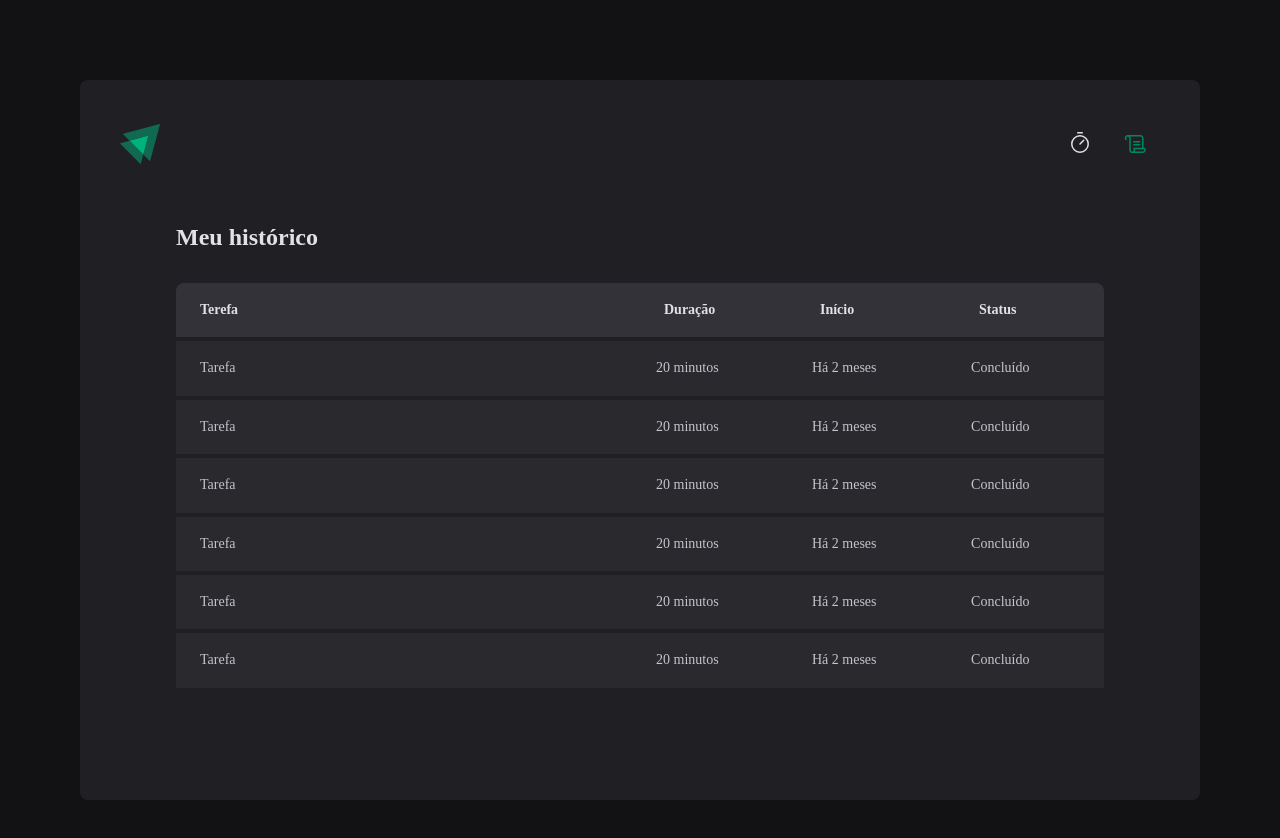
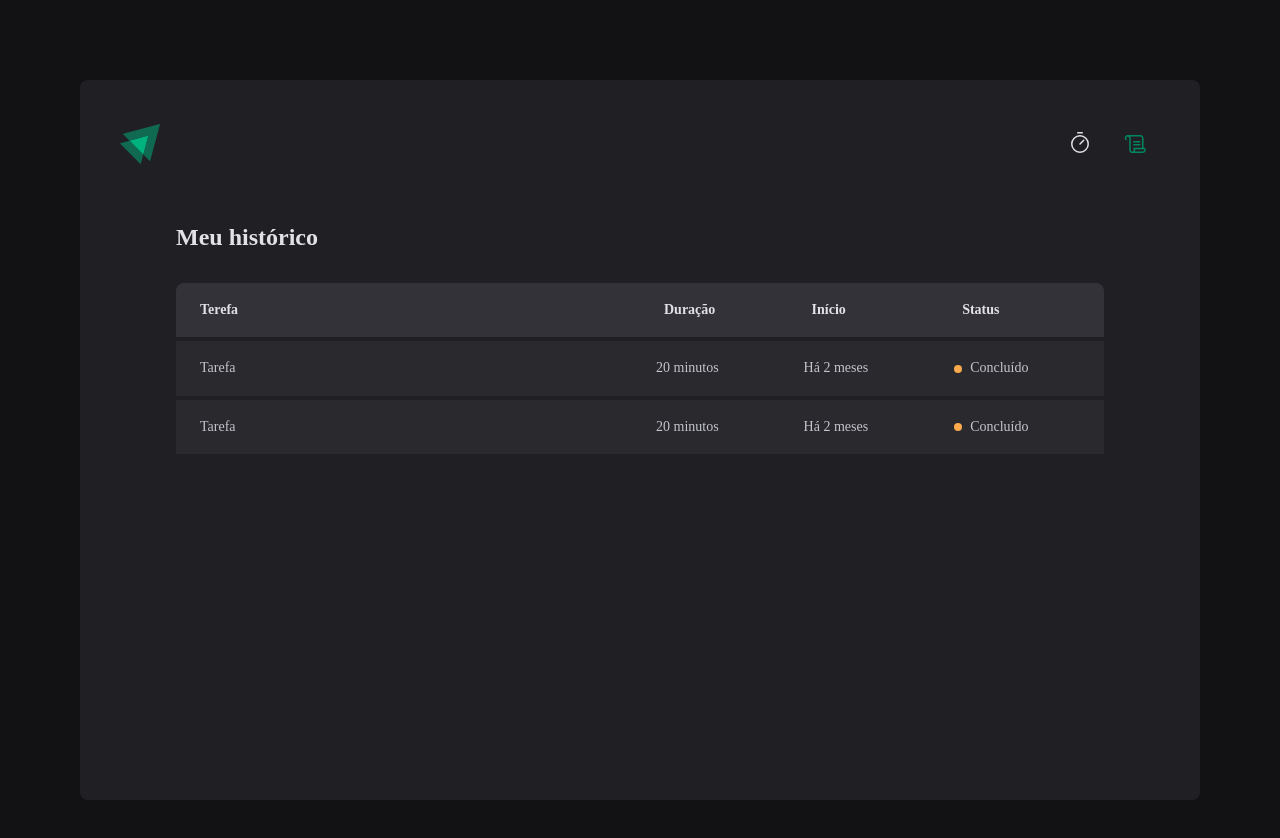
Before and after one commit to ReinaldoARamos/Ignite_Timer, a React (Vite) app: page /history in a window 1280 px wide. Shown: the top 838 px of the page. Built offline with nearby package versions, Linux system fonts and the light colour scheme.

Commit message:
criando um styled-componente que fica dentro do TD e cria um elemento que é a bolinha com cor que fica antes do status da tarefa

```diff
--- a/src/pages/History/index.tsx
+++ b/src/pages/History/index.tsx
@@ -1,4 +1,4 @@
-import { HistoryContainer, HistoryList } from "./styles";
+import { HistoryContainer, HistoryList, StatusColor } from "./styles";
 
 export function History() {
   return(
@@ -20,38 +20,17 @@ export function History() {
             <td>Tarefa</td>
             <td>20 minutos</td>
             <td>Há 2 meses</td>
-            <td>Concluído</td>
+           <td>
+           <StatusColor>Concluído</StatusColor>
+           </td>
           </tr>
           <tr>
             <td>Tarefa</td>
             <td>20 minutos</td>
             <td>Há 2 meses</td>
-            <td>Concluído</td>
-          </tr>
-          <tr>
-            <td>Tarefa</td>
-            <td>20 minutos</td>
-            <td>Há 2 meses</td>
-            <td>Concluído</td>
-          </tr>
-          <tr>
-            <td>Tarefa</td>
-            <td>20 minutos</td>
-            <td>Há 2 meses</td>
-            <td>Concluído</td>
-
-          </tr>
-          <tr>
-            <td>Tarefa</td>
-            <td>20 minutos</td>
-            <td>Há 2 meses</td>
-            <td>Concluído</td>
-          </tr>
-          <tr>
-            <td>Tarefa</td>
-            <td>20 minutos</td>
-            <td>Há 2 meses</td>
-            <td>Concluído</td>
+            <td>
+            <StatusColor>Concluído</StatusColor>
+              </td>
           </tr>
 
         </tbody>
--- a/src/pages/History/styles.ts
+++ b/src/pages/History/styles.ts
@@ -58,3 +58,24 @@ th{
 
 
 `
+
+interface STATUS_COLOR {
+    yellow: 'yellow-500',
+    red: 'red-500';
+    green: 'green-500'
+}
+
+
+export const StatusColor = styled.span`
+display: flex;
+align-items: center;
+gap: 0.5rem;
+
+&::before {
+    content: '';
+    width: 0.5rem;
+    height: 0.5rem;
+    border-radius: 9999px;
+    background-color:  ${(props) => props.theme["yellow-500"]};
+}
+`
```
